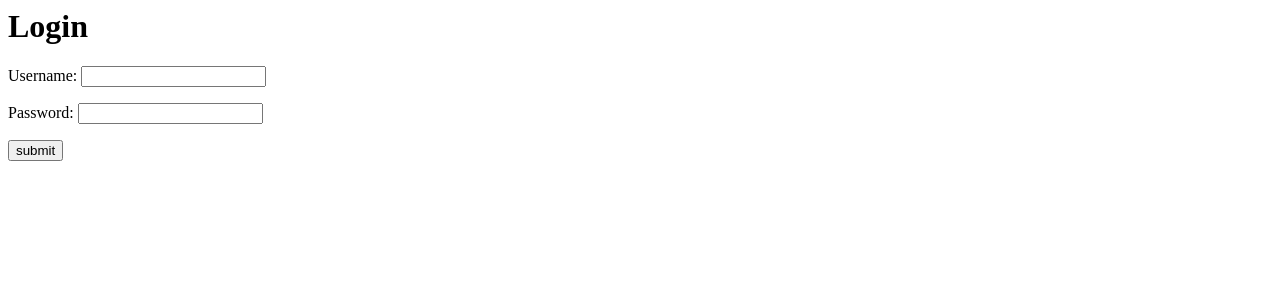
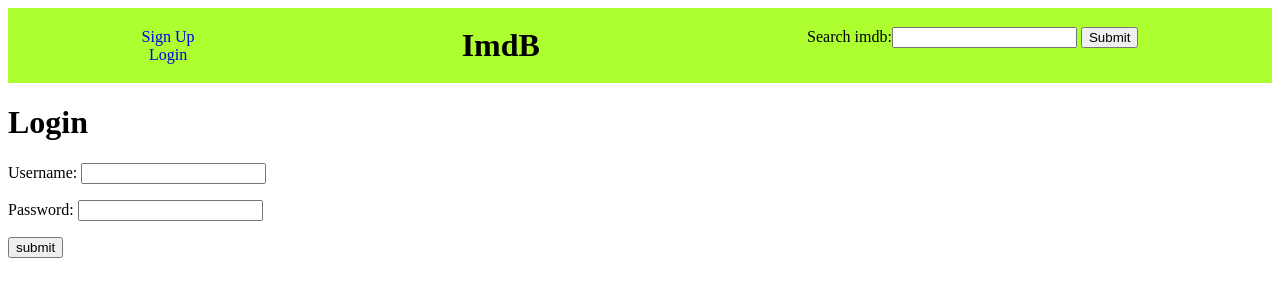
Before and after one commit to charlesecampbell/Team-Glass-IMDB, a Django app: page /login/ in a window 1280 px wide. Shown: the top 300 px of the page. Run offline with Django 3.2, Linux system fonts and the light colour scheme.

Commit message:
added the search bart to actor page, movie detail page, login page, and added id to actor page for the api call

```diff
--- a/Imdb_app/forms.py
+++ b/Imdb_app/forms.py
@@ -26,7 +26,7 @@
 
 
 class SearchForm(forms.Form):
-    search_selection = forms.CharField(max_length=180)
+    search_imdb = forms.CharField(max_length=180)
 
 
 class LoginForm(forms.Form):
--- a/Imdb_app/views.py
+++ b/Imdb_app/views.py
@@ -37,10 +37,10 @@
             # This directs the search results to the correct page
             if page_decision != 'nm':
                 return redirect(reverse('search_details'))
-            # once we get the actor page it will get redirected to that if
-            # the search result is an actor
-            # else:
-                # return redirect( to the actor page once we get it )
+            else:
+                return redirect(reverse('actorspage'))
+    # END SEARCH FORM IN THE HEADER
+
     search_form = SearchForm()
     context.update({'search_form': search_form, 'user': user})
     return render(request, 'homepage.html', context)
@@ -48,6 +48,7 @@
 
 class SignupView(View):
     form_class = SignupForm
+    search_form = SearchForm
     template_name = "signup.html"
 
     def get(self, request):
@@ -92,6 +93,8 @@
             request.session['movie_info'] = movie_info
             if page_decision != 'nm':
                 return redirect(reverse('search_details'))
+            else:
+                return redirect(reverse('actorspage'))
     search_form = SearchForm()
     return render(request, 'search_details.html', {
         'search_form': search_form,
@@ -104,6 +107,22 @@
 def details_page(request, selection_id):
     print(selection_id)
     context = {}
+
+    # SEARCH FORM IN THE HEADER
+    if request.method == 'POST':
+        search_form = SearchForm(request.POST)
+        if search_form.is_valid():
+            data = search_form.cleaned_data
+            reply = search_bar(data['search_selection'])
+            page_decision = reply['d'][0]['id'][:2]
+            movie_info = results_data(reply)
+            request.session['movie_info'] = movie_info
+            if page_decision != 'nm':
+                return redirect(reverse('search_details'))
+            else:
+                return redirect(reverse('actorspage'))
+    # End of Form Search Request From Header
+
     movie = {
         'title': 'Test Film',
         'description': '''Lorem ipsum dolor sit amet, consectetur adipiscing
@@ -133,12 +152,34 @@
             )
             print(new_item)
     form = Comment_Form()
-    context.update({'form': form, 'selection_id': selection_id})
+    search_form = SearchForm()
+    context.update(
+        {
+            'form': form,
+            'selection_id': selection_id,
+            'search_form': search_form
+        })
     return render(request, 'details_page.html', context)
 
 
 def login_view(request):
     context = {}
+
+    # SEARCH FORM IN THE HEADER
+    if request.method == 'POST':
+        search_form = SearchForm(request.POST)
+        if search_form.is_valid():
+            data = search_form.cleaned_data
+            reply = search_bar(data['search_selection'])
+            page_decision = reply['d'][0]['id'][:2]
+            movie_info = results_data(reply)
+            request.session['movie_info'] = movie_info
+            if page_decision != 'nm':
+                return redirect(reverse('search_details'))
+            else:
+                return redirect(reverse('actorspage'))
+    # End of Form Search Request From Header
+
     if request.method == 'POST':
         form = LoginForm(request.POST)
         if form.is_valid():
@@ -151,7 +192,8 @@
                 login(request, user)
                 return redirect(reverse('home'))
     form = LoginForm()
-    context.update({'form': form})
+    search_form = SearchForm()
+    context.update({'form': form, 'search_form': search_form})
     return render(request, 'login.html', context)
 
 
@@ -163,10 +205,28 @@
 def ActorsView(request):
     context = {}
     reply = {}
-    # movie_info = request.session.get("movie_info")
-# Api Call With the Search Results
+
+    # SEARCH FORM IN THE HEADER
+    if request.method == 'POST':
+        search_form = SearchForm(request.POST)
+        if search_form.is_valid():
+            data = search_form.cleaned_data
+            reply = search_bar(data['search_selection'])
+            page_decision = reply['d'][0]['id'][:2]
+            movie_info = results_data(reply)
+            request.session['movie_info'] = movie_info
+            if page_decision != 'nm':
+                return redirect(reverse('search_details'))
+            else:
+                return redirect(reverse('actorspage'))
+    # End of Form Search Request From Header
+
+    movie_info = request.session.get("movie_info")
+    search_id = movie_info[0]['id']
+
+    # Api Call With the Search Results
     url = "https://imdb8.p.rapidapi.com/actors/get-all-images"
-    querystring = {"nconst": "nm0000246"}
+    querystring = {"nconst": search_id}
 
     headers = {
         'x-rapidapi-key': "a3d8d2b4e0msh9912babc2875bfcp1e811cjsn1489c4504884",
@@ -177,11 +237,18 @@
         "GET", url, headers=headers, params=querystring)
 
     reply = response.json()
+    search_form = SearchForm()
     count = 0
     imageArray = []
     for images in reply['resource']['images']:
         if count < 5:
             imageArray.append(images['url'])
             count += 1
-    context.update({'reply': reply, 'imageArray': imageArray})
+    context.update(
+        {
+            'reply': reply,
+            'imageArray': imageArray,
+            'movie_info': movie_info,
+            'search_form': search_form
+            })
     return render(request, 'actorspage.html', context)
--- a/templates/login.html
+++ b/templates/login.html
@@ -1,6 +1,10 @@
+{% extends 'base_header.html' %}
+
+{% block content %}
 <h1>Login</h1>
 <form action="" method="post">
     {% csrf_token %}
     {{ form.as_p }}
     <input type='submit' value='submit' />
 </form>
+{% endblock %}
```
